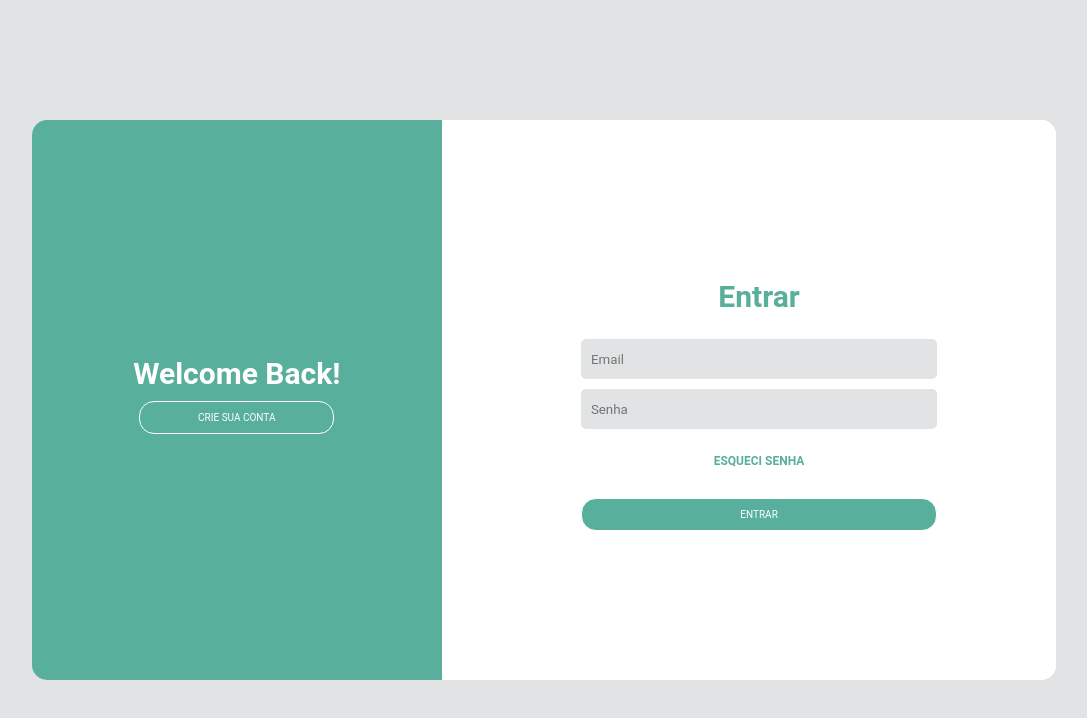
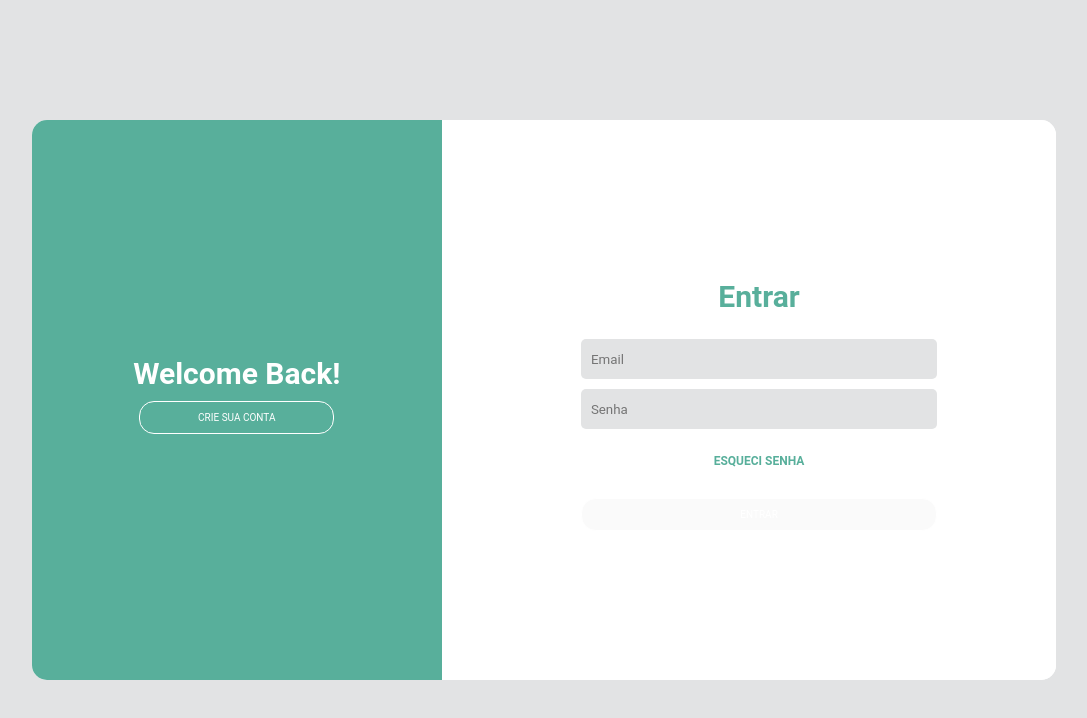
Before and after one commit to jsamuel15/sggs, a React (Create React App) app: page / in a window 1280 px wide. Shown: the top 718 px of the page, without its empty margins (96-1183 px from the left). Built offline with nearby package versions, Linux system fonts and the light colour scheme.

Commit message:
fix(refactor): subindo codigo

```diff
--- a/src/LoginCreation/pages/Login/LoginPage.tsx
+++ b/src/LoginCreation/pages/Login/LoginPage.tsx
@@ -19,6 +19,8 @@ const LoginPage: React.FC = () => {
     // useState
     const [idScreen, setIdScreen] = useState('Login');
     const [widthActual, setWidthActual] = useState(window.innerWidth);
+    const [email] = useState('');
+    const [password] = useState('');
 
     // useEffect
     useEffect(() => {
@@ -42,6 +44,13 @@ const LoginPage: React.FC = () => {
         setIdScreen('Login');
     };
 
+    const ValidationDisabled = () => {
+        if (email.length >= 1 && password.length >= 1) {
+            return false;
+        }
+        return true;
+    };
+
     // renders
     const RenderComponents = () => {
         if (idScreen === 'Login') {
@@ -53,10 +62,18 @@ const LoginPage: React.FC = () => {
                     </ContainerFirst>
                     <ContainerSecond>
                         <TextIzi>Entrar</TextIzi>
-                        <InputIzi type="text" placeholder="Email" />
-                        <InputIzi type="password" placeholder="Senha" />
+                        <InputIzi type="text" placeholder="Email" value={email} />
+                        <InputIzi type="password" placeholder="Senha" value={password} />
                         <TextClone onClick={GoToRecoverPassword}>Esqueci senha</TextClone>
-                        <ButtonIzi>Entrar</ButtonIzi>
+                        <ButtonIzi
+                            disabled={ValidationDisabled()}
+                            // onclick="alert('Carregando...');"
+                            // onClick={Signin}
+                            // activeCursor={ValidationDisabled()}
+                        >
+                            Entrar
+
+                        </ButtonIzi>
                         {widthActual <= 600 ? (
                             <Button onClick={GoToRegister}>Crie sua conta</Button>
                         ) : null}
--- a/src/LoginCreation/pages/Login/loginStyles.ts
+++ b/src/LoginCreation/pages/Login/loginStyles.ts
@@ -3,6 +3,11 @@ import styled from 'styled-components';
 
 // JS
 import colors from '../../styles/colors';
+
+// interfaces
+// interface ButtonInterfaces {
+//     activeCursor?: boolean,
+// }
 
 // styles
 export const Container = styled.div`
@@ -142,16 +147,19 @@ export const InputIzi = styled.input`
 `;
 
 export const ButtonIzi = styled.button`
-    background-color: ${colors.theme.hex};
+    /* background-color: ${(props) => (props.activeCursor ? colors.basic.gray : colors.theme.hex)}; */
     color: ${colors.basic.white};
+    /* cursor: ${(props) => (props.activeCursor ? 'default' : 'pointer')}; */
     border-radius: 15px;
     text-transform: uppercase;
     font-size: 10px;
     padding: 10px;
-    cursor: pointer;
     border: 1px solid;
     width: 60%;
     margin: 10px;
+    /* :hover {
+        background-color: ${(props) => (props.activeCursor ? colors.basic.gray : colors.theme.hex)};
+    } */
     @media (max-height: 450px) {
         margin-top: 10px;
         padding: 5px;
```
